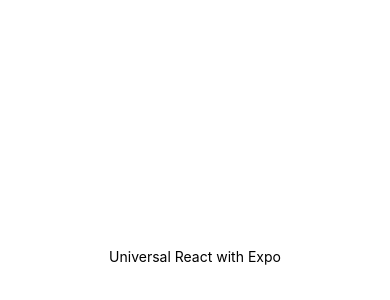
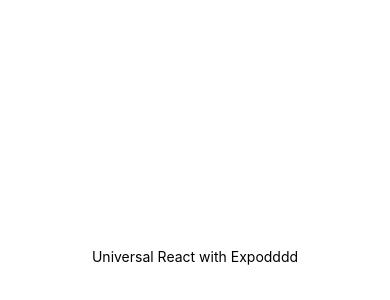
Before and after one commit to leezimu516/udacity_flashcards, a React Native app: screen / in a window 390 px wide. Shown: the part 166-466 px from the top of the page. Built offline with nearby package versions, Linux system fonts and the light colour scheme.

Commit message:
initial commit

```diff
--- a/App.js
+++ b/App.js
@@ -1,16 +1,18 @@
 import * as React from "react";
-import { View, Text } from "react-native";
+import { View, Text, StyleSheet } from "react-native";
 
 export default function App() {
   return (
-    <View
-      style={{
-        flex: 1,
-        justifyContent: "center",
-        alignItems: "center",
-      }}
-    >
-      <Text>Universal React with Expo</Text>
+    <View style={styles.row}>
+      <Text>Universal React with Expodddd</Text>
     </View>
   );
 }
+
+const styles = StyleSheet.create({
+  row: {
+    flex: 1,
+    justifyContent: "center",
+    alignItems: "center",
+  },
+})
```
Also changed, not shown: src/components/NewCard.js (added), src/components/NewDeck.js (added), src/components/card.js (added), src/components/deck.js (added), src/components/deckDetails.js (added), src/components/quiz.js (added).
